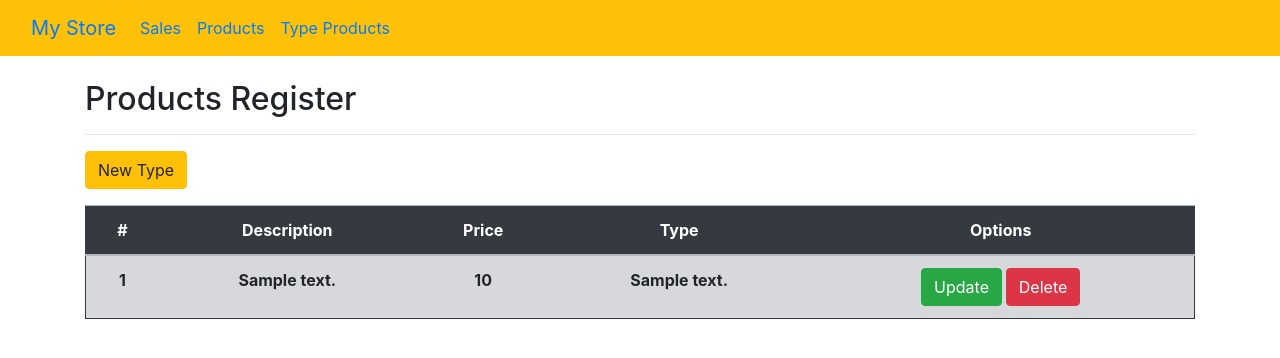
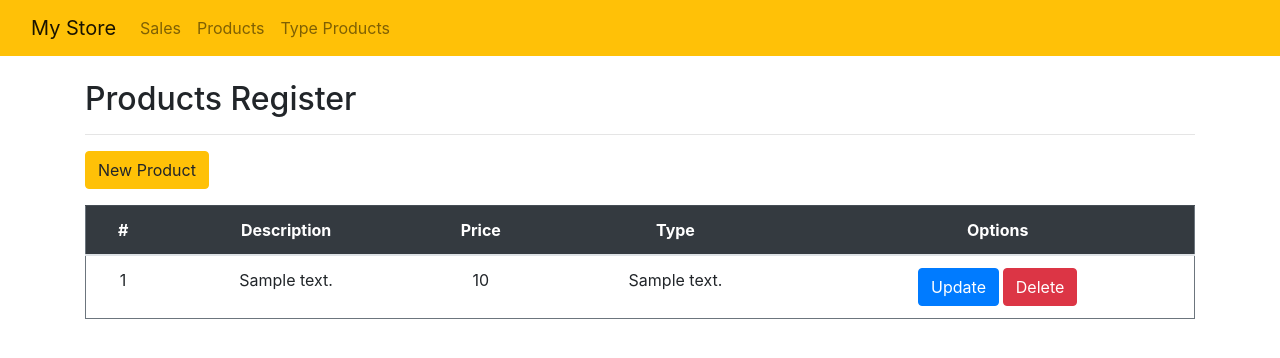
Before and after one commit to luccasdrapala/projetinho-store, a PHP site: template app/Views/Products/index-products.php in a window 1280 px wide. Shown: the top 358 px of the page. Run offline with PHP 8.4, Linux system fonts and the light colour scheme; the template is opened without the code that fills it: most values are stand-ins (such as "Sample title", 1, 10 or a date in 2020); lists and menus that the app fills with data are empty; some libraries are stand-ins or nearby versions.

Commit message:
fast front changes

```diff
--- a/app/Views/Products/index-products.php
+++ b/app/Views/Products/index-products.php
@@ -2,10 +2,9 @@
     <hr>
 
     <!-- MODAL TRIGGER -->
-    <button type="button" onclick="cleanProduct()" class="btn btn-warning" data-toggle="modal" data-target="#exampleModal">New Type</button>
+    <button type="button" onclick="cleanProduct()" class="btn btn-warning" data-toggle="modal" data-target="#exampleModal">New Product</button>
 
-    <table class="table mt-3 table-secondary border border-dark">
-
+    <table class="table mt-3 border border-secondary">
         <thead class="table-dark">
             <tr class="text-center align-middle">
                 <th>#</th>
@@ -18,45 +17,40 @@
         <tbody>
             <?php foreach($getProducts as $products): ?>
                 <tr class="text-center align-middle">
-                <th><?=$products->id?></th>
-                <th><?=$products->description?></th>
-                <th><?=$products->price?></th>
-                <th><?=$products->type_description?></th>
+                    <td><?=$products->id?></td>
+                    <td><?=$products->description?></td>
+                    <td><?=$products->price?></td>
+                    <td><?=$products->type_description?></td>
                 <th>
                 <a href="#">
-                        <button onclick="changeProduct('<?=$products->id?>', '<?=$products->description?>', '<?=$products->price?>', '<?=$products->type_id?>')" class="btn btn-success">Update</button>
+                    <button onclick="changeProduct('<?=$products->id?>', '<?=$products->description?>', '<?=$products->price?>', '<?=$products->type_id?>')" class="btn btn-primary">Update</button>
                 </a>
-
                 <a href="#">
                     <button onclick="showDeleteModal('<?=$products->id?>')" class="btn btn-danger">Delete</button>
                 </a>
-
                 <input type="hidden" id="id" value="">
-
             </th>
         </tr>
         <?php endforeach;?>
        </tbody>
     </table>
 
-    <div class="modal fade" id="exampleModal" tabindex="-1" aria-labelledby="exampleModalLabel" aria-hidden="true">
+    <div class="modal fade" id="exampleModal" aria-labelledby="exampleModalLabel" aria-hidden="true">
         <div class="modal-dialog">
             <div class="modal-content">
                 <div class="modal-header">
-        <h5 class="modal-title" id="exampleModalLabel">Product Data</h5>
+                    <h5 class="modal-title" id="exampleModalLabel">Product</h5>
                     <button type="button" class="close" data-dismiss="modal" aria-label="Close">
                         <span aria-hidden="true">&times;</span>
                     </button>
                 </div>
                 <div class="modal-body container text-center">
-
                     <div class="row">
                         <div class="mt-2 col-12">
                             <label for="productDescription" class="form-label">Product Description</label>
                             <input class="form-control" id="productDescription" type="text">
                         </div>
                     </div>
-
                     <div class="row">
                         <div class="mt-2 col-6">
                             <label for="productPrice" class="form-label">Product Price</label>
@@ -64,7 +58,6 @@
                         </div>
 
                         <div class="mt-2 col-6">
-
                             <label for="productType" class="">Product Type</label>
 
                         <select id="productType" class="custom-select" name="productType" id="">
@@ -72,17 +65,14 @@
                             <?php foreach($product_type as $type): ?>
                             <option value="<?=$type->id?>"><?=$type->product_description?></option>
                             <?php endforeach;?>
-
                         </select>
                     </div>
                 </div>
-
                 </div>
                 <div class="modal-footer">
                     <button type="button" class="btn btn-secondary" data-dismiss="modal">Close</button>
                     <button type="button" onclick="saveProduct()" class="btn btn-primary">Save changes</button>
                 </div>
-
             </div>
         </div>
     </div>
--- a/app/Views/includes/header.php
+++ b/app/Views/includes/header.php
@@ -19,29 +19,26 @@
 
 </head>
 <body>
-    <!-- NAVBAR START -->
-    <nav class="navbar navbar-expand-lg bg-body-tertiary bg-warning">
+    <nav class="navbar navbar-expand-lg navbar-light bg-warning ">
         <div class="container-fluid">
             <a class="navbar-brand" href="/">My Store</a>
-        <button class="navbar-toggler" type="button" data-bs-toggle="collapse" data-bs-target="#navbarNav" aria-controls="navbarNav" aria-expanded="false" aria-label="Toggle navigation">
+            <button class="navbar-toggler" type="button" data-toggle="collapse" data-target="#navbarNav" aria-controls="navbarNav" aria-expanded="false" aria-label="Toggle navigation">
                 <span class="navbar-toggler-icon"></span>
             </button>
             <div class="collapse navbar-collapse" id="navbarNav">
                 <ul class="navbar-nav">
                     <li class="nav-item">
-                <a class="nav-link" aria-current="page" href="/">Sales</a>
+                        <a class="nav-link" href="/">Sales</span></a>
                     </li>
                     <li class="nav-item">
                         <a class="nav-link" href="/products">Products</a>
                     </li>
                     <li class="nav-item">
-            <a class="nav-link" href="/product_types">Type Products</a>
+                        <a class="nav-link" href="product_types">Type Products</a>
                     </li>
                 </ul>
             </div>
         </div>
     </nav>
-    <!-- NAV END -->
 
-    <!-- CONTAINER START -->
     <div class="container">
--- a/app/Views/sales/index-sales.php
+++ b/app/Views/sales/index-sales.php
@@ -4,7 +4,7 @@
 <!-- MODAL TRIGGER -->
 <button type="button" onclick="openModal()" class="btn btn-warning" data-toggle="modal" data-target="#exampleModal">New Sale</button>
 
-<table class="table mt-3 table-secondary border border-dark">
+<table class="table mt-3 border border-secondary">
     <thead class="table-dark">
         <tr class="text-center align-middle">
             <th>#</th>
@@ -26,7 +26,7 @@
             <td><?=$sale->created_at?></td>
             <td>
             <button
-                class="btn btn-success">Sale</button>
+                class="btn btn-primary">Sale</button>
             <button class="btn btn-danger">Delete</button>
             </td>
         </tr>
@@ -46,7 +46,7 @@
             <div class="modal-body container"><!--MODAL-->
                 <div class="row">
                     <div class="mt-2 col-3">
-                        <label for="product" class="">Product</label>
+                        <label for="product" class="">Sales</label>
                         <select id="product" class="custom-select" name="product">
                         <option selected value="#">Select a type</option>
                             <?php foreach($products as $products): ?>
```
Also changed, not shown: app/Views/productTypes/index-type-products.php (+3 -8 lines), README.md. Lines whose indentation alone changed are shown as unchanged.
